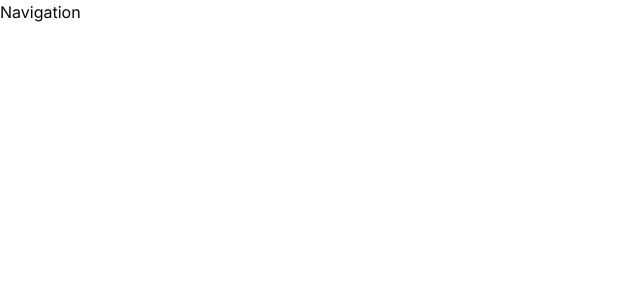
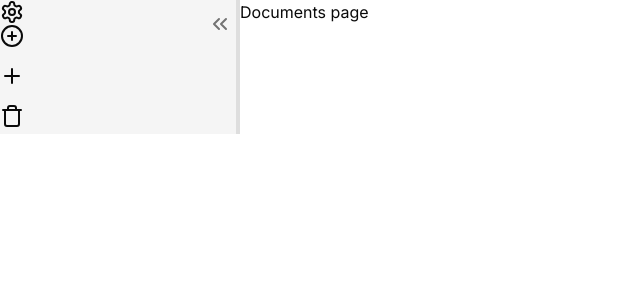
Before and after one commit to govindplal/Noticon, a Next.js app: page /documents in a window 1280 px wide. Shown: the top 300 px of the page, without its empty margins (0-640 px from the left). Built offline with nearby package versions, Linux system fonts and the light colour scheme.

Commit message:
Sidebar design

```diff
--- a/app/_components/navigation.tsx
+++ b/app/_components/navigation.tsx
@@ -1,9 +1,174 @@
+"use client";
+
+import {
+  ChevronsLeft,
+  MenuIcon,
+  Plus,
+  PlusCircle,
+  Search,
+  Settings,
+  Trash
+} from "lucide-react";
+import { useParams, usePathname, useRouter } from "next/navigation";
+import { ElementRef, useEffect, useRef, useState } from "react";
+import { useMediaQuery } from "usehooks-ts";
+
+import { cn } from "@/lib/utils";
+import {
+  Popover,
+  PopoverTrigger,
+  PopoverContent,
+} from "@/components/ui/popover";
 
 const Navigation = () => {
+  const router = useRouter();
+  const params = useParams();
+  const pathname = usePathname();
+  const isMobile = useMediaQuery("(max-width: 768px)");
+
+  const isResizingRef = useRef(false);
+  const sidebarRef = useRef<ElementRef<"aside">>(null);
+  const navbarRef = useRef<ElementRef<"div">>(null);
+  const [isResetting, setIsResetting] = useState(false);
+  const [isCollapsed, setIsCollapsed] = useState(isMobile);
+
+  useEffect(() => {
+    if (isMobile) {
+      collapse();
+    } else {
+      resetWidth();
+    }
+  }, [isMobile]);
+
+  useEffect(() => {
+    if (isMobile) {
+      collapse();
+    }
+  }, [pathname, isMobile]);
+
+  const handleMouseDown = (
+    event: React.MouseEvent<HTMLDivElement, MouseEvent>
+  ) => {
+    event.preventDefault();
+    event.stopPropagation();
+
+    isResizingRef.current = true;
+    document.addEventListener("mousemove", handleMouseMove);
+    document.addEventListener("mouseup", handleMouseUp);
+  };
+
+  const handleMouseMove = (event: MouseEvent) => {
+    if (!isResizingRef.current) return;
+    let newWidth = event.clientX;
+
+    if (newWidth < 240) newWidth = 240;
+    if (newWidth > 480) newWidth = 480;
+
+    if (sidebarRef.current && navbarRef.current) {
+      sidebarRef.current.style.width = `${newWidth}px`;
+      navbarRef.current.style.setProperty("left", `${newWidth}px`);
+      navbarRef.current.style.setProperty("width", `calc(100% - ${newWidth}px)`);
+    }
+  };
+
+  const handleMouseUp = () => {
+    isResizingRef.current = false;
+    document.removeEventListener("mousemove", handleMouseMove);
+    document.removeEventListener("mouseup", handleMouseUp);
+  };
+
+  const resetWidth = () => {
+    if (sidebarRef.current && navbarRef.current) {
+      setIsCollapsed(false);
+      setIsResetting(true);
+
+      sidebarRef.current.style.width = isMobile ? "100%" : "240px";
+      navbarRef.current.style.setProperty(
+        "width",
+        isMobile ? "0" : "calc(100% - 240px)"
+      );
+      navbarRef.current.style.setProperty(
+        "left",
+        isMobile ? "100%" : "240px"
+      );
+      setTimeout(() => setIsResetting(false), 300);
+    }
+  };
+
+  const collapse = () => {
+    if (sidebarRef.current && navbarRef.current) {
+      setIsCollapsed(true);
+      setIsResetting(true);
+
+      sidebarRef.current.style.width = "0";
+      navbarRef.current.style.setProperty("width", "100%");
+      navbarRef.current.style.setProperty("left", "0");
+      setTimeout(() => setIsResetting(false), 300);
+    }
+  }
+
+
+
   return (
-    <div>
-      Navigation
-    </div>
+    <>
+      <aside
+        ref={sidebarRef}
+        className={cn(
+          "group/sidebar h-full bg-secondary overflow-y-auto relative flex w-60 flex-col z-[99999]",
+          isResetting && "transition-all ease-in-out duration-300",
+          isMobile && "w-0"
+        )}
+      >
+        <div
+          onClick={collapse}
+          role="button"
+          className={cn(
+            "h-6 w-6 text-muted-foreground rounded-sm hover:bg-neutral-300 dark:hover:bg-neutral-600 absolute top-3 right-2 opacity-0 group-hover/sidebar:opacity-100 transition",
+            isMobile && "opacity-100"
+          )}
+        >
+          <ChevronsLeft className="h-6 w-6" />
+        </div>
+        <div>
+
+          <Settings
+          />
+          <PlusCircle
+          />
+        </div>
+        <div className="mt-4">
+          <Plus
+          />
+          <Popover>
+            <PopoverTrigger className="w-full mt-4">
+              <Trash/>
+            </PopoverTrigger>
+            <PopoverContent
+              className="p-0 w-72"
+              side={isMobile ? "bottom" : "right"}
+            >
+            </PopoverContent>
+          </Popover>
+        </div>
+        <div
+          onMouseDown={handleMouseDown}
+          onClick={resetWidth}
+          className="opacity-0 group-hover/sidebar:opacity-100 transition cursor-ew-resize absolute h-full w-1 bg-primary/10 right-0 top-0"
+        />
+      </aside>
+      <div
+        ref={navbarRef}
+        className={cn(
+          "absolute top-0 z-[99999] left-60 w-[calc(100%-240px)]",
+          isResetting && "transition-all ease-in-out duration-300",
+          isMobile && "left-0 w-full"
+        )}
+      >
+          <nav className="bg-transparent px-3 py-2 w-full">
+            {isCollapsed && <MenuIcon onClick={resetWidth} role="button" className="h-6 w-6 text-muted-foreground" />}
+          </nav>
+      </div>
+    </>
   )
 }
 
--- a/app/documents/layout.tsx
+++ b/app/documents/layout.tsx
@@ -1,4 +1,6 @@
 "use client";
+
+import Navigation from "../_components/navigation";
 
 const MainLayout = ({
   children
@@ -7,6 +9,7 @@ const MainLayout = ({
 }) => {
   return (
     <div className="h-full flex dark:bg-[#1F1F1F]">
+      <Navigation/>
       <main className="flex-1 h-full overflow-y-auto">
         {children}
       </main>
--- a/app/documents/page.tsx
+++ b/app/documents/page.tsx
@@ -1,10 +1,9 @@
 import React from 'react'
-import Navigation from '../_components/navigation'
 
 const dashboard = () => {
   return (
     <div>
-      <Navigation/>
+      Documents page
     </div>
   )
 }
--- /dev/null
+++ b/components/ui/popover.tsx
@@ -0,0 +1,31 @@
+"use client"
+
+import * as React from "react"
+import * as PopoverPrimitive from "@radix-ui/react-popover"
+
+import { cn } from "@/lib/utils"
+
+const Popover = PopoverPrimitive.Root
+
+const PopoverTrigger = PopoverPrimitive.Trigger
+
+const PopoverContent = React.forwardRef<
+  React.ElementRef<typeof PopoverPrimitive.Content>,
+  React.ComponentPropsWithoutRef<typeof PopoverPrimitive.Content>
+>(({ className, align = "center", sideOffset = 4, ...props }, ref) => (
+  <PopoverPrimitive.Portal>
+    <PopoverPrimitive.Content
+      ref={ref}
+      align={align}
+      sideOffset={sideOffset}
+      className={cn(
+        "z-50 w-72 rounded-md border bg-popover p-4 text-popover-foreground shadow-md outline-none data-[state=open]:animate-in data-[state=closed]:animate-out data-[state=closed]:fade-out-0 data-[state=open]:fade-in-0 data-[state=closed]:zoom-out-95 data-[state=open]:zoom-in-95 data-[side=bottom]:slide-in-from-top-2 data-[side=left]:slide-in-from-right-2 data-[side=right]:slide-in-from-left-2 data-[side=top]:slide-in-from-bottom-2",
+        className
+      )}
+      {...props}
+    />
+  </PopoverPrimitive.Portal>
+))
+PopoverContent.displayName = PopoverPrimitive.Content.displayName
+
+export { Popover, PopoverTrigger, PopoverContent }
--- a/package.json
+++ b/package.json
@@ -10,17 +10,20 @@
   },
   "dependencies": {
     "@radix-ui/react-dropdown-menu": "^2.0.6",
+    "@radix-ui/react-popover": "^1.0.7",
     "@radix-ui/react-slot": "^1.0.2",
     "class-variance-authority": "^0.7.0",
     "clsx": "^2.1.0",
     "lucide-react": "^0.363.0",
+    "mongoose": "^8.3.0",
     "next": "14.1.4",
     "next-auth": "^4.24.7",
     "next-themes": "^0.3.0",
     "react": "^18",
     "react-dom": "^18",
     "tailwind-merge": "^2.2.2",
-    "tailwindcss-animate": "^1.0.7"
+    "tailwindcss-animate": "^1.0.7",
+    "usehooks-ts": "^3.0.2"
   },
   "devDependencies": {
     "@types/node": "^20",
```
Also changed, not shown: lib/models.ts (added, +90 -0 lines), 1 other file (tests, documents, lock files or other folders).
